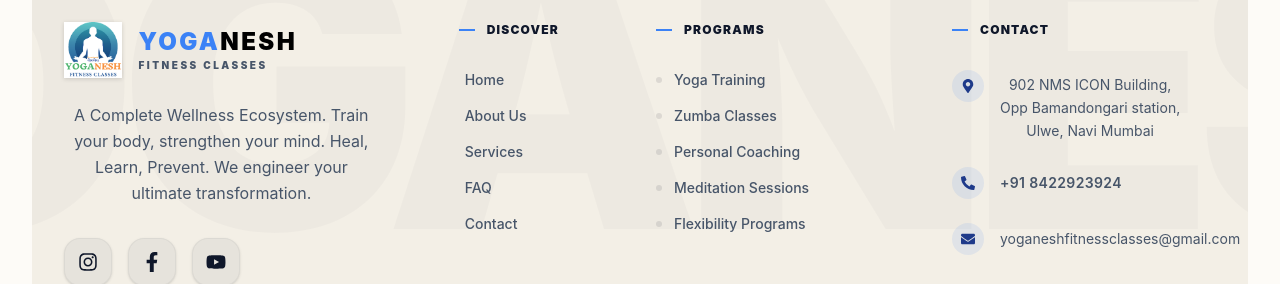
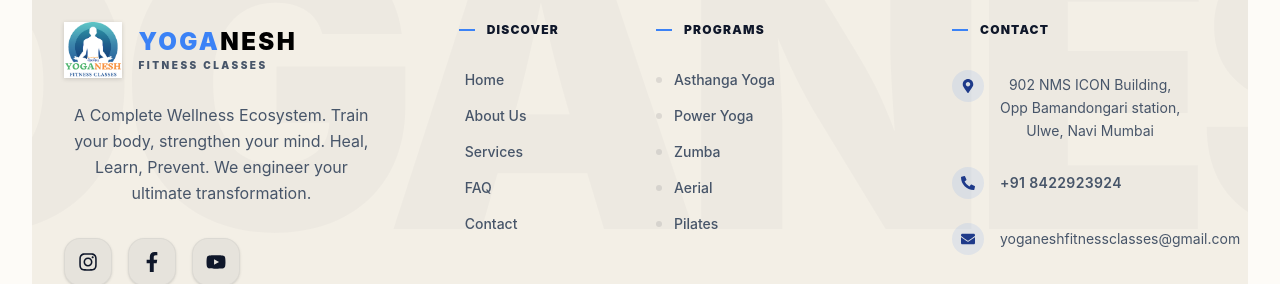
Before and after one commit to rameezwangde/yoganesh-fitness-classes, a React (Vite) app: page / in a window 1280 px wide. Shown: the part 11566-11850 px from the top of the page. Built offline with nearby package versions, Linux system fonts and the light colour scheme.

Commit message:
feat: add YogaFooter and YogaServices components to the fitness application

```diff
--- a/src/components/yoga/YogaFooter.jsx
+++ b/src/components/yoga/YogaFooter.jsx
@@ -77,15 +77,24 @@ const YogaFooter = ({ scrollToSection }) => {
                         </ul>
                     </div>
 
-                    {/* Divisions */}
+                    {/* Programs */}
                     <div className="lg:col-span-3">
                         <h4 className="text-brand-text font-black mb-8 uppercase tracking-widest text-xs flex items-center"><span className="w-4 h-[2px] bg-brand-red-light mr-3"></span> Programs</h4>
                         <ul className="space-y-4 flex flex-col">
-                            {['Yoga Training', 'Zumba Classes', 'Personal Coaching', 'Meditation Sessions', 'Flexibility Programs'].map((link, i) => (
+                            {[
+                                { name: 'Asthanga Yoga', id: 'asthanga-yoga' },
+                                { name: 'Power Yoga', id: 'power-yoga' },
+                                { name: 'Zumba', id: 'zumba' },
+                                { name: 'Aerial', id: 'aerial' },
+                                { name: 'Pilates', id: 'pilates' }
+                            ].map((item, i) => (
                                 <li key={i}>
-                                    <button className="text-brand-text-muted hover:text-brand-red-light transition-all duration-300 text-sm font-medium flex items-center group text-left cursor-pointer">
+                                    <button
+                                        onClick={() => scrollToSection(item.id)}
+                                        className="text-brand-text-muted hover:text-brand-red-light transition-all duration-300 text-sm font-medium flex items-center group text-left cursor-pointer"
+                                    >
                                         <span className="w-1.5 h-1.5 rounded-full bg-brand-text/10 mr-3 group-hover:bg-brand-red-light group-hover:scale-150 transition-all duration-300"></span>
-                                        {link}
+                                        {item.name}
                                     </button>
                                 </li>
                             ))}
--- a/src/components/yoga/YogaServices.jsx
+++ b/src/components/yoga/YogaServices.jsx
@@ -68,6 +68,7 @@ const YogaServices = () => {
                     {services.map((service, idx) => (
                         <motion.a
                             key={idx}
+                            id={service.title.toLowerCase().replace(/ & /g, '-').replace(/ /g, '-')}
                             href={service.url || channelLink}
                             target="_blank"
                             rel="noopener noreferrer"
```
